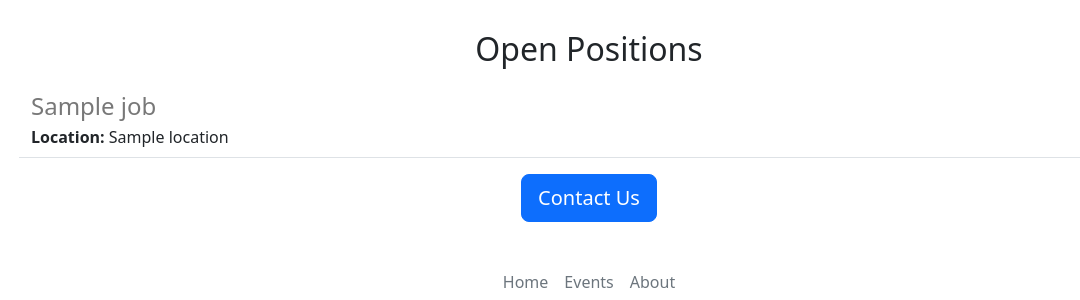
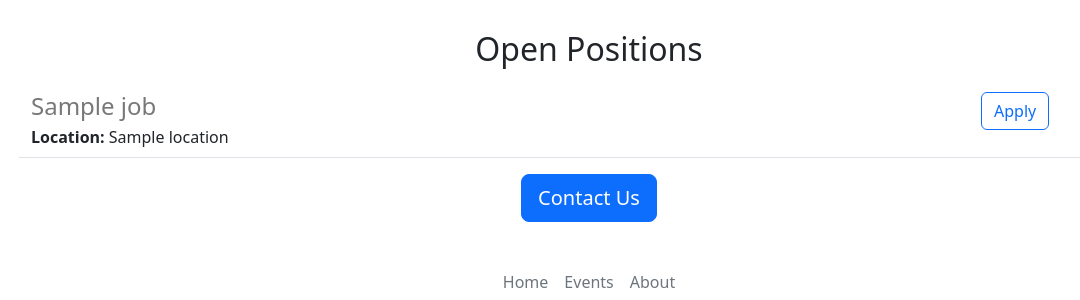
Before and after one commit to yashsharma127/flask-careers-website-devops, a Flask app: template templates/home.html in a window 1280 px wide. Shown: the part 1274-1574 px from the top of the page, without its empty margins (51-1131 px from the left). Run offline with Flask 2, Linux system fonts and the light colour scheme; the template is opened without the code that fills it: most values are stand-ins (such as "Sample title", 1, 10 or a date in 2020); some libraries are stand-ins or nearby versions.

Commit message:
adding button to route to the application form page

```diff
--- a/templates/jobitem.html
+++ b/templates/jobitem.html
@@ -13,6 +13,8 @@
     </div>
     {% endif %}
   </div>
-
+  <div class="col-2 padding-right:16px">
+    <a href="{{ url_for('apply', job_id=job['id']) }}" type="button" class="btn btn-outline-primary float-right align-middle">Apply</a>
+  </div>
 
 </div>
```
